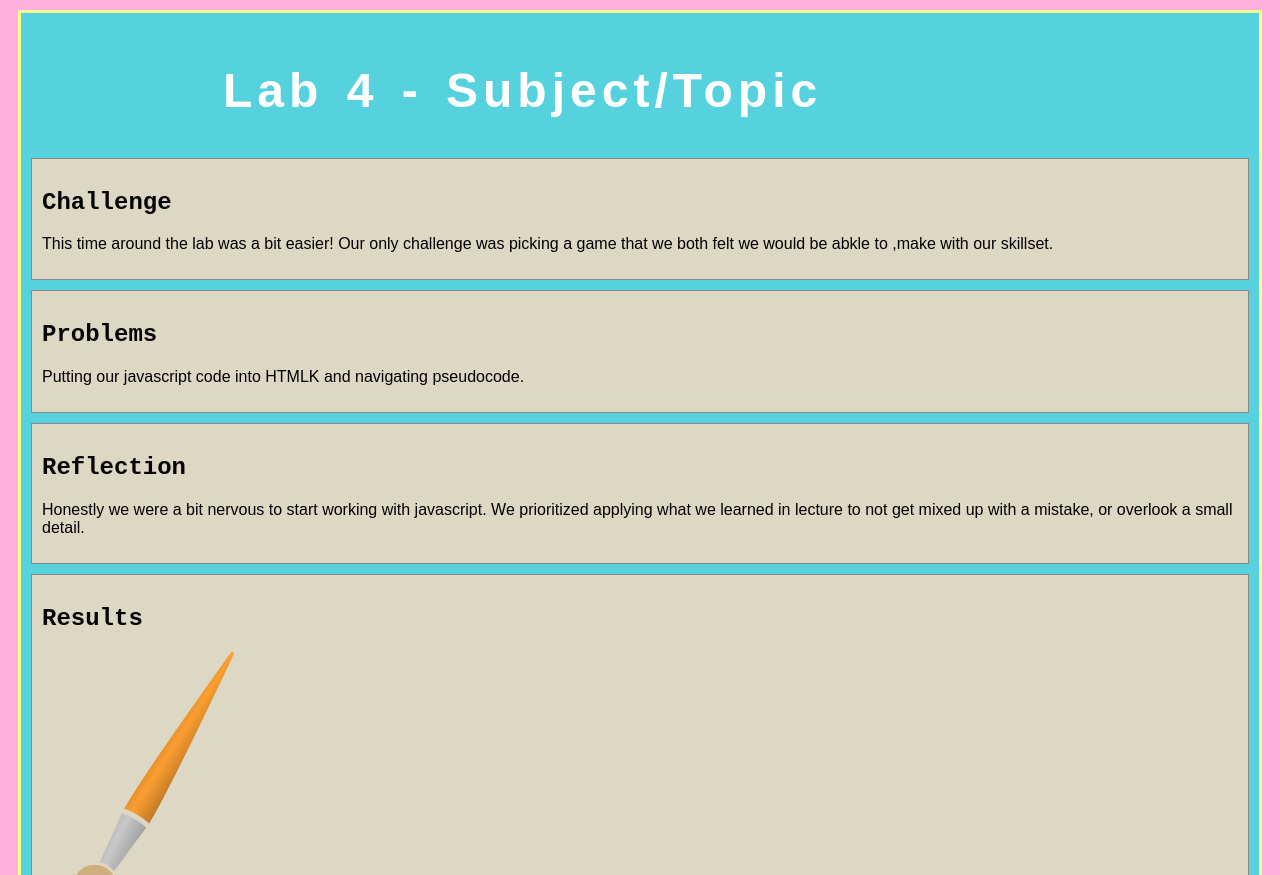
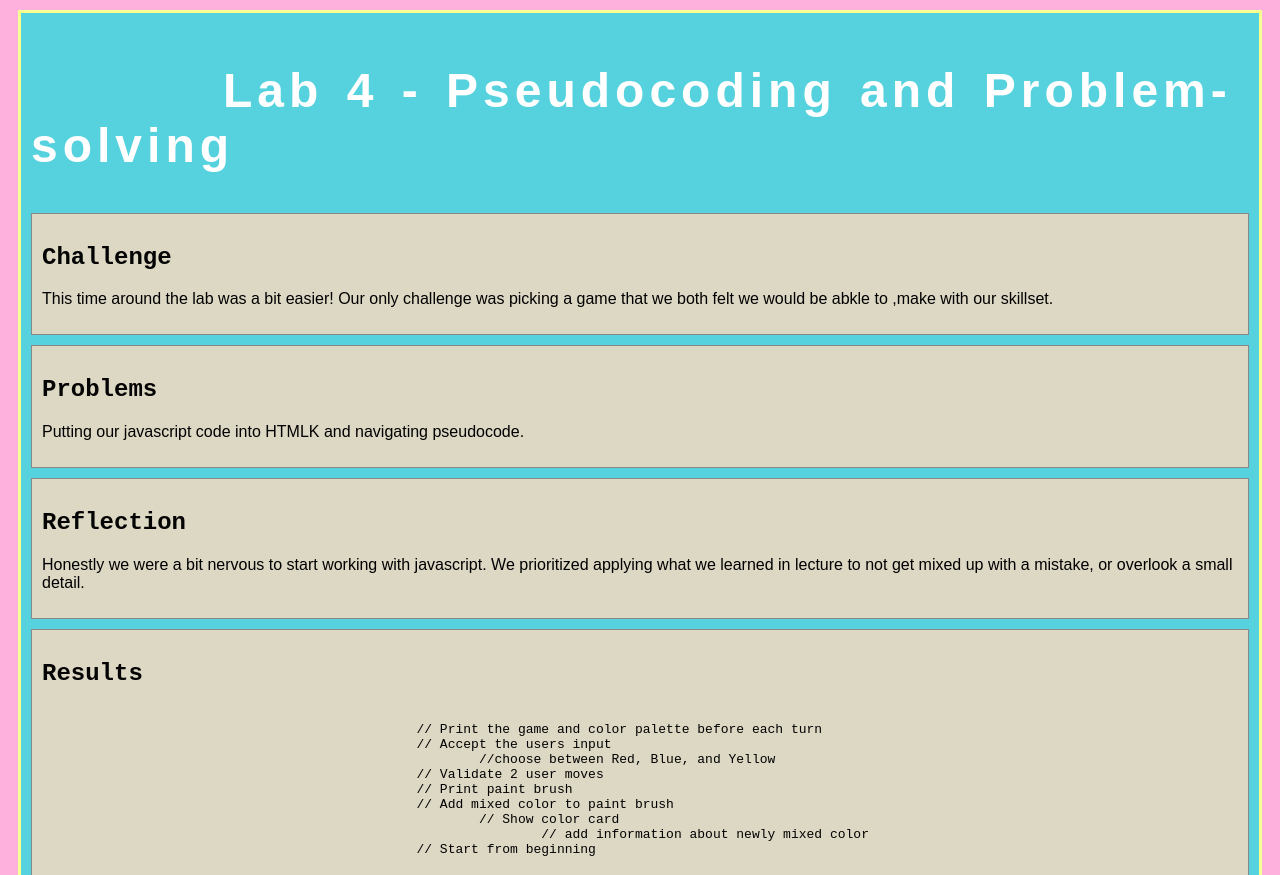
Before and after one commit to paulinaepatino/art101, a plain HTML site: page lab4/index.html in a window 1280 px wide. Shown: the top 875 px of the page. Drawn offline with nearby package versions, Linux system fonts and the light colour scheme.

Commit message:
Update index.html

```diff
--- a/lab4/index.html
+++ b/lab4/index.html
@@ -2,7 +2,7 @@
 <html>
 <head>
 	<!-- This title is used for tabs and bookmarks -->
-	<title>Lab X - Subject/Topic</title>
+	<title>Lab 4 - Pseudocoding and Problem-solving</title>
 
 	<!-- Use UTF character set, a good idea with any webpage -->
   	<meta charset="UTF-8" />
@@ -23,7 +23,7 @@
 	<!-- Style this page by changing the CSS in ../css/site.css or css/lab.css -->
 	<main id="content">
 		<section>
-			<h1>Lab 4 - Subject/Topic</h1>
+			<h1>Lab 4 - Pseudocoding and Problem-solving</h1>
 			<div class="minor-section">
 					<h2>Challenge</h2>
 					<p>This time around the lab was a bit easier! Our only challenge was picking a game that we both felt we would be abkle to ,make with our skillset. </p>
@@ -42,7 +42,7 @@
 			<div class="minor-section">
 					<h2>Results</h2>
 					<div id="output"></div>
-					<img class="paintbrush" src="./img/paintbrush.png">
+
 					<pre><code>
 						// Print the game and color palette before each turn
 						// Accept the users input
@@ -54,6 +54,7 @@
 								// add information about newly mixed color
 						// Start from beginning
 					</code></pre>
+					<img class="paintbrush" src="./img/paintbrush.png">
 
 			</div>
 
```
